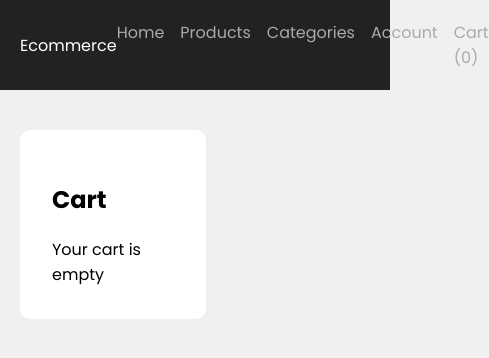
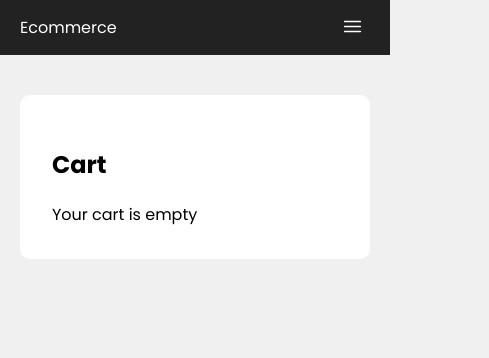
Before and after one commit to guilhermemrnd/next-ecommerce, a Next.js app in the folder ecommerce/: page /cart in a window 390 px wide. Shown: the top 358 px of the page, 489 px wide, since content can reach past the window. Built offline with nearby package versions, Linux system fonts and the light colour scheme.

Commit message:
feat (ecommerce): make it mobile responsive

```diff
--- a/ecommerce/componets/Button.tsx
+++ b/ecommerce/componets/Button.tsx
@@ -8,12 +8,12 @@ export const ButtonStyle = css<Omit<ButtonProps, "children">>`
   border-radius: 6px;
   cursor: pointer;
   box-sizing: border-box;
-  background-color: white;
+  background-color: ${(props) => props?.bgColor || "white"};
   text-decoration: none;
   display: inline-flex;
   align-items: center;
   gap: 6px;
-  color: #000;
+  color: ${(props) => props?.color || "#000"};
 
   svg {
     height: 16px;
@@ -72,6 +72,8 @@ export type ButtonProps = ButtonHTMLAttributes<HTMLButtonElement> & {
   primary?: boolean;
   outline?: boolean;
   block?: boolean;
+  bgColor?: string;
+  color?: string;
   size?: "sm" | "lg";
 };
 
--- a/ecommerce/componets/Header.tsx
+++ b/ecommerce/componets/Header.tsx
@@ -3,12 +3,16 @@ import styled from "styled-components";
 
 import { useCart } from "@/contexts/CartContext";
 import Center from "./Center";
+import BarsIcon from "./icons/BarsIcon";
+import { useState } from "react";
 
 const StyledHeader = styled.header`
   background-color: #222;
   width: 100%;
 `;
 const Logo = styled(Link)`
+  position: relative;
+  z-index: 3;
   color: #fff;
   text-decoration: none;
 `;
@@ -16,32 +20,73 @@ const Wrapper = styled.div`
   display: flex;
   justify-content: space-between;
   align-items: center;
-  padding: 20px 0;
+  padding: 10px 0;
+
+  @media screen and (min-width: 768px) {
+    padding: 20px 0;
+  }
 `;
-const StyledNav = styled.nav`
-  display: flex;
-  gap: 16px;
+const StyledNav = styled.nav<{ showNavLinks?: boolean }>`
+  background-color: #222;
+  position: fixed;
+  display: ${(props) => (props?.showNavLinks ? "block" : "none")};
+  top: 0;
+  left: 0;
+  bottom: 0;
+  right: 0;
+  padding: 70px 20px 20px;
+
+  @media screen and (min-width: 768px) {
+    position: static;
+    display: flex;
+    gap: 16px;
+    padding: 0;
+  }
 `;
 const NavLink = styled(Link)`
+  display: block;
   color: #aaa;
   text-decoration: none;
+  padding: 8px 0;
+
+  @media screen and (min-width: 768px) {
+    padding: 0;
+  }
+`;
+const NavButton = styled.button`
+  position: relative;
+  background-color: transparent;
+  border: none;
+  color: white;
+  cursor: pointer;
+  z-index: 3;
+  width: 35px;
+  height: 35px;
+
+  @media screen and (min-width: 768px) {
+    display: none;
+  }
 `;
 
 export default function Header() {
   const { cartProducts } = useCart();
+  const [showNavLinks, setShowNavLinks] = useState(false);
 
   return (
     <StyledHeader>
       <Center>
         <Wrapper>
           <Logo href={"/"}>Ecommerce</Logo>
-          <StyledNav>
+          <StyledNav showNavLinks={showNavLinks}>
             <NavLink href={"/"}>Home</NavLink>
             <NavLink href={"/products"}>Products</NavLink>
             <NavLink href={"/categories"}>Categories</NavLink>
             <NavLink href={"/account"}>Account</NavLink>
             <NavLink href={"/cart"}>Cart ({cartProducts.length})</NavLink>
           </StyledNav>
+          <NavButton onClick={() => setShowNavLinks((prev) => !prev)}>
+            <BarsIcon />
+          </NavButton>
         </Wrapper>
       </Center>
     </StyledHeader>
--- a/ecommerce/componets/NewProducts.tsx
+++ b/ecommerce/componets/NewProducts.tsx
@@ -12,9 +12,13 @@ const Title = styled.h2`
 `;
 const ProductsGrid = styled.div`
   display: grid;
-  grid-template-columns: 1fr 1fr 1fr 1fr;
+  grid-template-columns: 1fr 1fr;
   gap: 30px;
   padding-bottom: 48px;
+
+  @media screen and (min-width: 768px) {
+    grid-template-columns: 1fr 1fr 1fr 1fr;
+  }
 `;
 
 export default function NewProducts({ products }: { products: IProduct[] }) {
--- /dev/null
+++ b/ecommerce/componets/icons/BarsIcon.tsx
@@ -0,0 +1,16 @@
+export default function BarsIcon({ className = "w-6 h-6" }) {
+  return (
+    <svg
+      xmlns="http://www.w3.org/2000/svg"
+      viewBox="0 0 24 24"
+      fill="currentColor"
+      className={className}
+    >
+      <path
+        fillRule="evenodd"
+        d="M3 6.75A.75.75 0 0 1 3.75 6h16.5a.75.75 0 0 1 0 1.5H3.75A.75.75 0 0 1 3 6.75ZM3 12a.75.75 0 0 1 .75-.75h16.5a.75.75 0 0 1 0 1.5H3.75A.75.75 0 0 1 3 12Zm0 5.25a.75.75 0 0 1 .75-.75h16.5a.75.75 0 0 1 0 1.5H3.75a.75.75 0 0 1-.75-.75Z"
+        clipRule="evenodd"
+      />
+    </svg>
+  );
+}
--- a/ecommerce/pages/_app.tsx
+++ b/ecommerce/pages/_app.tsx
@@ -10,6 +10,7 @@ const GlobalStyles = createGlobalStyle`
   body {
     padding: 0;
     margin: 0;
+    overflow-x: hidden;
     font-family: "Poppins", sans-serif;
     background-color: #f0f0f0;
   }
--- a/ecommerce/pages/cart.tsx
+++ b/ecommerce/pages/cart.tsx
@@ -13,9 +13,13 @@ import Button from "@/componets/Button";
 
 const ColumnsWrapper = styled.div`
   display: grid;
-  grid-template-columns: 1.2fr 0.8fr;
+  grid-template-columns: 1fr;
   margin: 40px 0;
   gap: 40px;
+
+  @media screen and (min-width: 768px) {
+    grid-template-columns: 1.2fr 0.8fr;
+  }
 `;
 const Box = styled.div`
   background-color: white;
@@ -32,6 +36,7 @@ const StyledTable = styled.table`
     text-transform: uppercase;
     font-size: 0.8rem;
     font-weight: 600;
+    padding: 10px 8px;
   }
 
   td {
@@ -48,14 +53,30 @@ const ImageThumb = styled.div`
   align-items: center;
   justify-content: center;
   border-radius: 10px;
+  margin-bottom: 5px;
 
   img {
-    width: calc(100% - 10px);
-    height: calc(100% - 10px);
+    max-width: calc(100% - 10px);
+    max-height: calc(100% - 10px);
+  }
+`;
+const QuantityWrapper = styled.div`
+  display: flex;
+  flex-direction: column;
+  align-items: center;
+
+  @media screen and (min-width: 768px) {
+    display: block;
   }
 `;
 const QuantityLabel = styled.span`
-  padding: 0 0px;
+  padding: 5px 0;
+  display: block;
+
+  @media screen and (min-width: 768px) {
+    padding: 0 5px;
+    display: inline-block;
+  }
 `;
 const StyledInput = styled.input`
   width: 100%;
@@ -164,9 +185,15 @@ export default function Cart() {
                           {product.title}
                         </td>
                         <td>
-                          <Button onClick={() => removeProduct(product._id)}>-</Button>
-                          <QuantityLabel>{quantity}</QuantityLabel>
-                          <Button onClick={() => addProduct(product._id)}>+</Button>
+                          <QuantityWrapper>
+                            <Button onClick={() => removeProduct(product._id)} bgColor="#f0f0f0">
+                              -
+                            </Button>
+                            <QuantityLabel>{quantity}</QuantityLabel>
+                            <Button onClick={() => addProduct(product._id)} bgColor="#f0f0f0">
+                              +
+                            </Button>
+                          </QuantityWrapper>
                         </td>
                         <td>${product.price * quantity}</td>
                       </tr>
--- a/ecommerce/pages/products.tsx
+++ b/ecommerce/pages/products.tsx
@@ -10,8 +10,12 @@ import ProductCard from "@/componets/ProductCard";
 
 const ProductsGrid = styled.div`
   display: grid;
-  grid-template-columns: 1fr 1fr 1fr 1fr;
+  grid-template-columns: 1fr 1fr;
   gap: 30px;
+
+  @media screen and (min-width: 768px) {
+    grid-template-columns: 1fr 1fr 1fr 1fr;
+  }
 `;
 
 export default function Products({ products }: { products: IProduct[] }) {
```
Also changed, not shown: ecommerce/componets/Featured.tsx (+29 -3 lines), ecommerce/componets/ProductCard.tsx (+12 -4 lines), ecommerce/pages/product/[id].tsx (+6 -2 lines).
